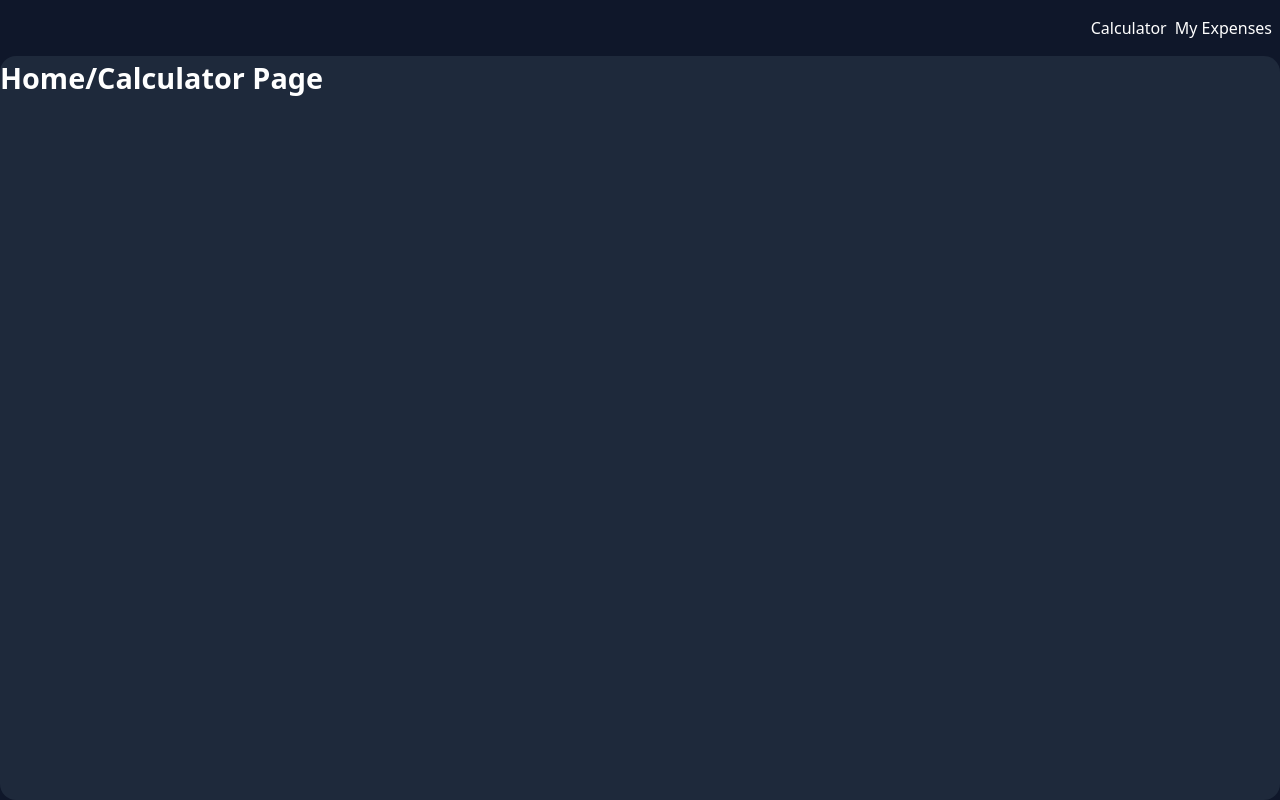
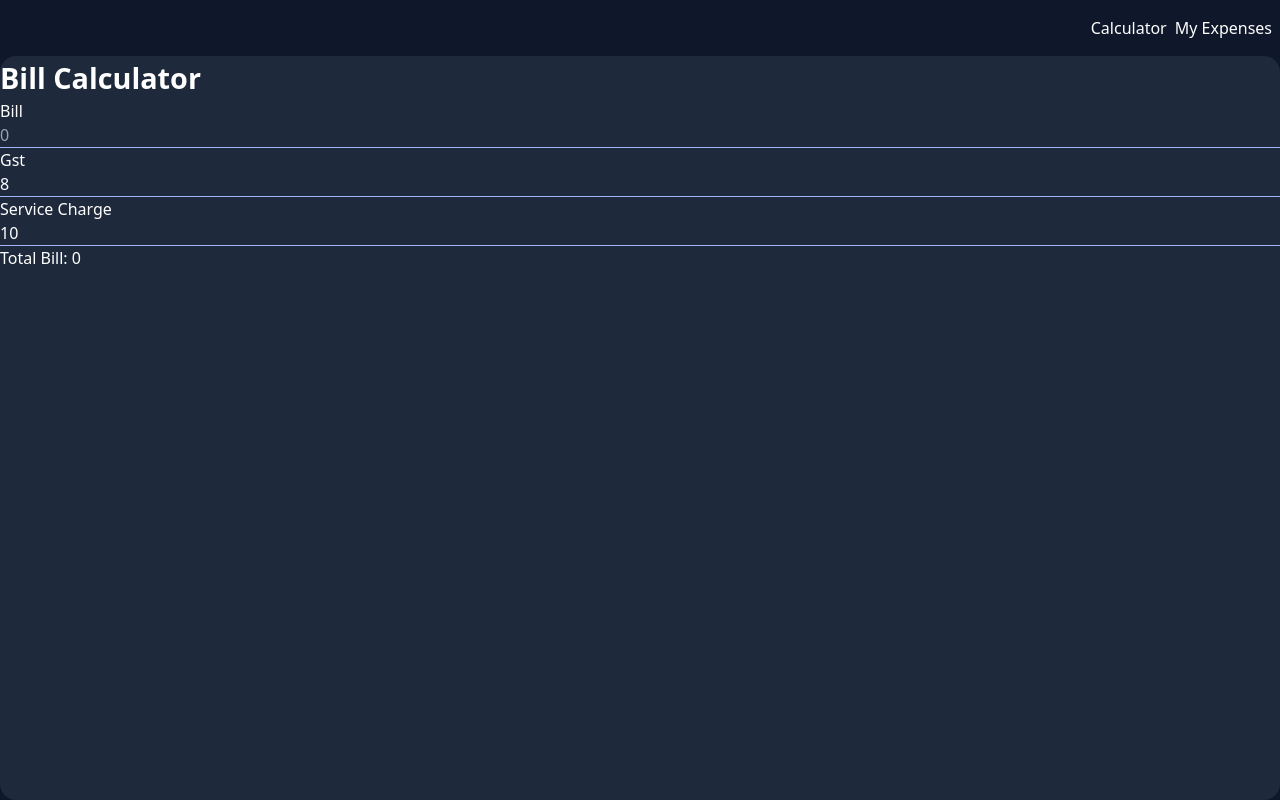
Before and after one commit to charmainelhm/chowbread-frontend, a React (Create React App) app: page / in a window 1280 px wide. Built offline with nearby package versions, Linux system fonts and the light colour scheme; the HTML template or start-up script is replaced by a standard one.

Commit message:
Create basic bill calculator

```diff
--- a/src/App.js
+++ b/src/App.js
@@ -1,7 +1,7 @@
 import { Route, Routes } from "react-router-dom";
 import SignIn from "./pages/SignIn";
 import ExpenseList from "./pages/ExpenseList";
-import Home from "./pages/Home";
+import Calculator from "./pages/Calculator";
 import NavBar from "./components/NavBar";
 import { useCookies } from "react-cookie";
 import Register from "./pages/Register";
@@ -13,7 +13,7 @@ function App() {
       <NavBar></NavBar>
       <div className="bg-slate-800 grow rounded-2xl">
         <Routes>
-          <Route path="/" element={<Home />} />
+          <Route path="/" element={<Calculator />} />
           <Route path="/signin" element={<SignIn setCookie={setCookie} />} />
           <Route
             path="/register"
--- a/src/data/formData.js
+++ b/src/data/formData.js
@@ -41,3 +41,32 @@ export const createExpenseInputs = [
     required: true,
   },
 ];
+
+export const calculatorInputs = [
+  {
+    id: 1,
+    name: "bill",
+    symbol: "$",
+    type: "number",
+    step: "any",
+    placeholder: "0",
+  },
+  {
+    id: 2,
+    name: "gst",
+    symbol: "%",
+    type: "number",
+    step: "any",
+    placeholder: "0",
+    value: 8,
+  },
+  {
+    id: 3,
+    name: "service-charge",
+    symbol: "%",
+    type: "number",
+    step: "any",
+    placeholder: "0",
+    value: 10,
+  },
+];
--- a/src/helperFunctions.js
+++ b/src/helperFunctions.js
@@ -1,5 +1,5 @@
 export const toTitleCase = (string) => {
-  return string.charAt(0) + string.slice(1).toLowerCase();
+  return string.charAt(0).toUpperCase() + string.slice(1).toLowerCase();
 };
 
 export const getCurrentMonth = () =>
--- /dev/null
+++ b/src/pages/Calculator.js
@@ -0,0 +1,31 @@
+import { useState } from "react";
+import { calculatorInputs } from "../data/formData";
+import { toTitleCase } from "../helperFunctions";
+
+const Calculator = () => {
+  const [totalBill, setTotalBill] = useState(0);
+
+  const calculator = calculatorInputs.map((input, ind) => {
+    input.label = input.name
+      .split("-")
+      .map((word) => toTitleCase(word))
+      .join(" ");
+
+    const { id, symbol, ...inputData } = input;
+    return (
+      <>
+        <label for={inputData.name}>{inputData.label}</label>
+        <input key={ind} id={inputData.name} {...inputData} />
+      </>
+    );
+  });
+  return (
+    <>
+      <h1>Bill Calculator</h1>
+      <div>{calculator}</div>
+      <p>Total Bill: {totalBill}</p>
+    </>
+  );
+};
+
+export default Calculator;
--- a/src/pages/Home.js
+++ /dev/null
@@ -1,5 +0,0 @@
-const Home = () => {
-  return <h1>Home/Calculator Page</h1>;
-};
-
-export default Home;
```
